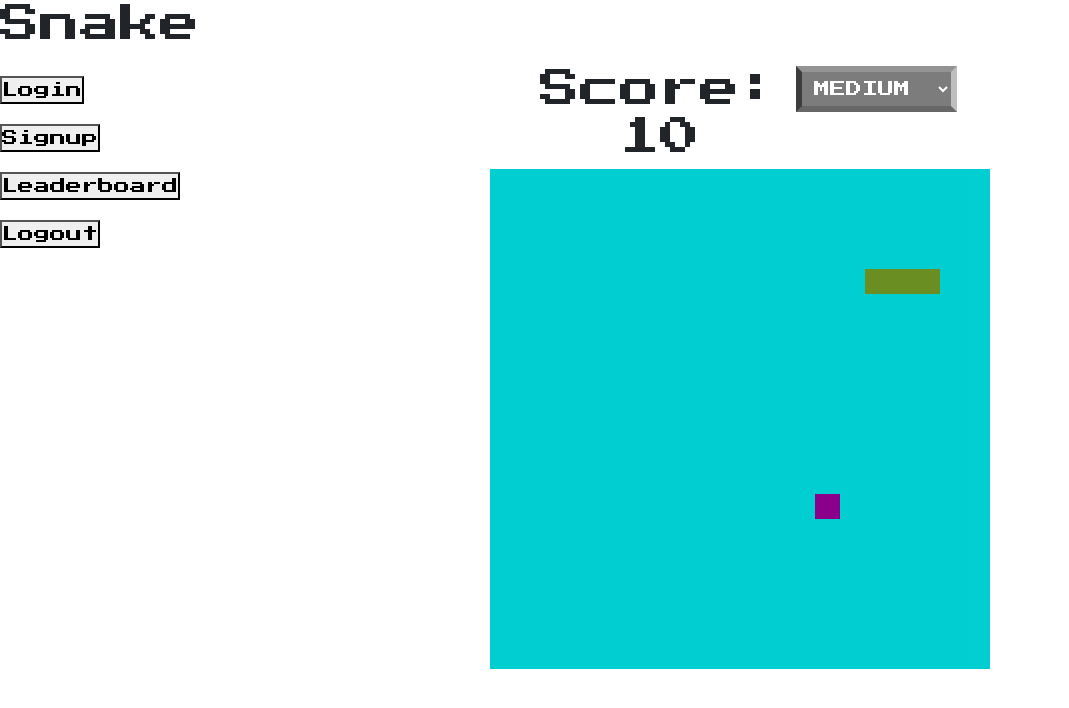
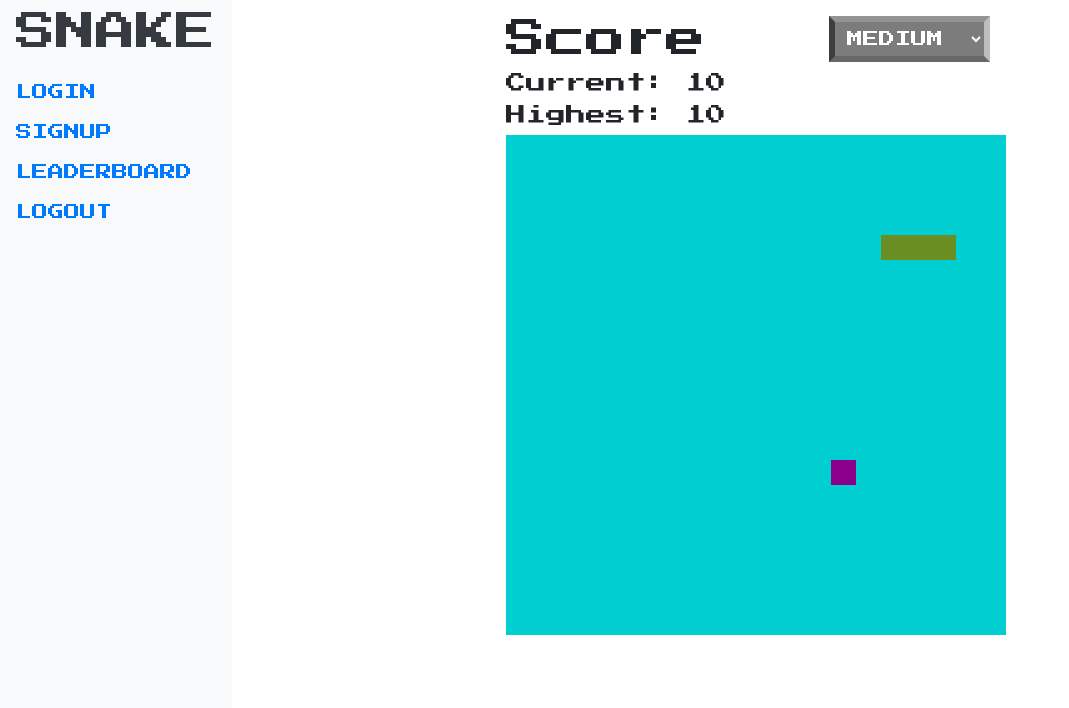
Before and after one commit to briantjt/react-snake, a React (Create React App) app: page / in a window 1280 px wide. Shown: the top 708 px of the page, without its empty margins (0-1069 px from the left). Built offline with nearby package versions, Linux system fonts and the light colour scheme; no server answers.

Commit message:
Added high score history

```diff
--- a/src/App.css
+++ b/src/App.css
@@ -8,9 +8,11 @@
 }
 
 .main-board {
-    margin:auto
+    margin:auto;
+    height: 100vh;
 }
 
 .button-wrapper {
     margin-top: 20px;
+    padding: 10px
 }
--- a/src/App.js
+++ b/src/App.js
@@ -62,7 +62,6 @@ class App extends Component {
   render() {
     return (
       <div className="app">
-        <div>
           <Navbar
             login={this.login}
             signup={this.signup}
@@ -72,9 +71,8 @@ class App extends Component {
             username={this.state.username}
             clearUsername={this.clearUsername}
           />
-        </div>
         <div className="main-board">
-          <GameBoard />
+          <GameBoard isLoggedIn={this.state.isLoggedIn}/>
         </div>
         <Login
           handleClose={this.closeLogin}
--- a/src/components/Navbar/Navbar.jsx
+++ b/src/components/Navbar/Navbar.jsx
@@ -11,35 +11,53 @@ export default class Navbar extends Component {
     let res = await axios.post("http://localhost:3001/api/user/logout");
     if (res.status === 200) {
       alert("You have been logged out.");
-      this.props.clearUsername()
+      this.props.clearUsername();
     }
   }
   render() {
     return (
-      <div className="nav flex-column">
-        <h1>Snake</h1>
-        {this.props.isLoggedIn ? (<h4>Welcome, {this.props.username}!</h4>): (
-          <div className="button-wrapper">
-            <button onClick={this.props.login}>Login</button>
-          </div>
+      <ul className="nav flex-column bg-light">
+        <li className="nav-item">
+          <h1 className="nav-link text-dark">SNAKE</h1>
+        </li>
+        {this.props.isLoggedIn ? (
+          <li className="nav-item">
+            <h5 className="nav-link text-dark">
+              {String(this.props.username).toUpperCase()}
+            </h5>
+          </li>
+        ) : (
+          <li className="nav-item">
+            <a href="#" onClick={this.props.login} className="nav-link">
+              LOGIN
+            </a>
+          </li>
         )}
-        <div className="button-wrapper">
-          <button onClick={this.props.signup}>Signup</button>
-        </div>
-        <div className="button-wrapper">
-          <button onClick={this.props.leaderboard}>Leaderboard</button>
-        </div>
-        <div className="button-wrapper">
-          <button
+        {this.props.isLoggedIn ? null : (
+          <li className="nav-item">
+            <a href="#" onClick={this.props.signup} className="nav-link">
+              SIGNUP
+            </a>
+          </li>
+        )}
+        <li className="nav-item">
+          <a href="#" onClick={this.props.leaderboard} className="nav-link">
+            LEADERBOARD
+          </a>
+        </li>
+        <li className="nav-item">
+          <a
+            href="#"
+            className="nav-link"
             onClick={() => {
               this.logout();
               this.props.setLogout();
             }}
           >
-            Logout
-          </button>
-        </div>
-      </div>
+            LOGOUT
+          </a>
+        </li>
+      </ul>
     );
   }
 }
--- a/src/components/Snake/GameBoard.jsx
+++ b/src/components/Snake/GameBoard.jsx
@@ -1,7 +1,7 @@
 import React, { Component } from "react";
 import Grid from "./Grid";
 const axios = require("axios");
-axios.defaults.withCredentials = true
+axios.defaults.withCredentials = true;
 export class GameBoard extends Component {
   constructor(props) {
     super(props);
@@ -9,17 +9,27 @@ export class GameBoard extends Component {
     this.state = {
       gridSize: 20,
       speed: 150,
-      score: 0
+      score: 0,
+      highScore: 0
     };
     this.updateSpeed = this.updateSpeed.bind(this);
     this.addScore = this.addScore.bind(this);
     this.resetScore = this.resetScore.bind(this);
     this.postScore = this.postScore.bind(this);
+    this.getHighScore = this.getHighScore.bind(this);
   }
-
+  componentDidUpdate(prevProps) {
+    if (prevProps.isLoggedIn !== this.props.isLoggedIn) {
+      this.getHighScore();
+    }
+  }
   addScore() {
     this.setState(prevState => {
-      return { score: prevState.score + 10 };
+      if (this.state.score === this.state.highScore)
+        return {
+          score: prevState.score + 10,
+          highScore: prevState.score + 10
+        };
     });
   }
 
@@ -32,6 +42,17 @@ export class GameBoard extends Component {
     document.querySelector("select").blur();
   }
 
+  async getHighScore() {
+    try {
+      // @ts-ignore
+      let res = await axios("http://localhost:3001/api/score/high_score", {
+        method: "get"
+      });
+      this.setState({ highScore: res.data.score });
+    } catch (err) {
+      console.log(err);
+    }
+  }
   async postScore() {
     try {
       // @ts-ignore
@@ -48,7 +69,11 @@ export class GameBoard extends Component {
     return (
       <div>
         <div className="game-menu">
-          <h1 className="score">Score: {this.state.score}</h1>
+          <div className="scores">
+            <h1 className="score">Score</h1>
+            <h5>Current: {this.state.score}</h5>
+            <h5>Highest: {this.state.highScore}</h5>
+          </div>
           <div className="button-container">
             <select
               value={this.state.speed}
@@ -71,6 +96,7 @@ export class GameBoard extends Component {
           addScore={this.addScore}
           resetScore={this.resetScore}
           postScore={this.postScore}
+          getHighScore={this.getHighScore}
         />
       </div>
     );
--- a/src/components/Snake/Grid.css
+++ b/src/components/Snake/Grid.css
@@ -1,12 +1,13 @@
 .game-menu {
   display: flex;
-  justify-content: space-evenly;
-  width: 400px;
-  padding-top: 50px;
-  margin: auto;
+  justify-content: space-between;
+  width: 100%;
   text-align: center;
 }
 
+.scores{
+  text-align: left
+}
 .score {
   margin-top: 15px;
 }
--- a/src/index.css
+++ b/src/index.css
@@ -22,10 +22,6 @@ body {
   padding: 0;
   -webkit-font-smoothing: antialiased;
   -moz-osx-font-smoothing: grayscale;
-}
-
-code {
-  font-family: "VT323", monospace;
 }
 
 .button {
```
Also changed, not shown: src/components/Navbar/Navbar.css (added), 2 other files (tests, documents, lock files or other folders).
